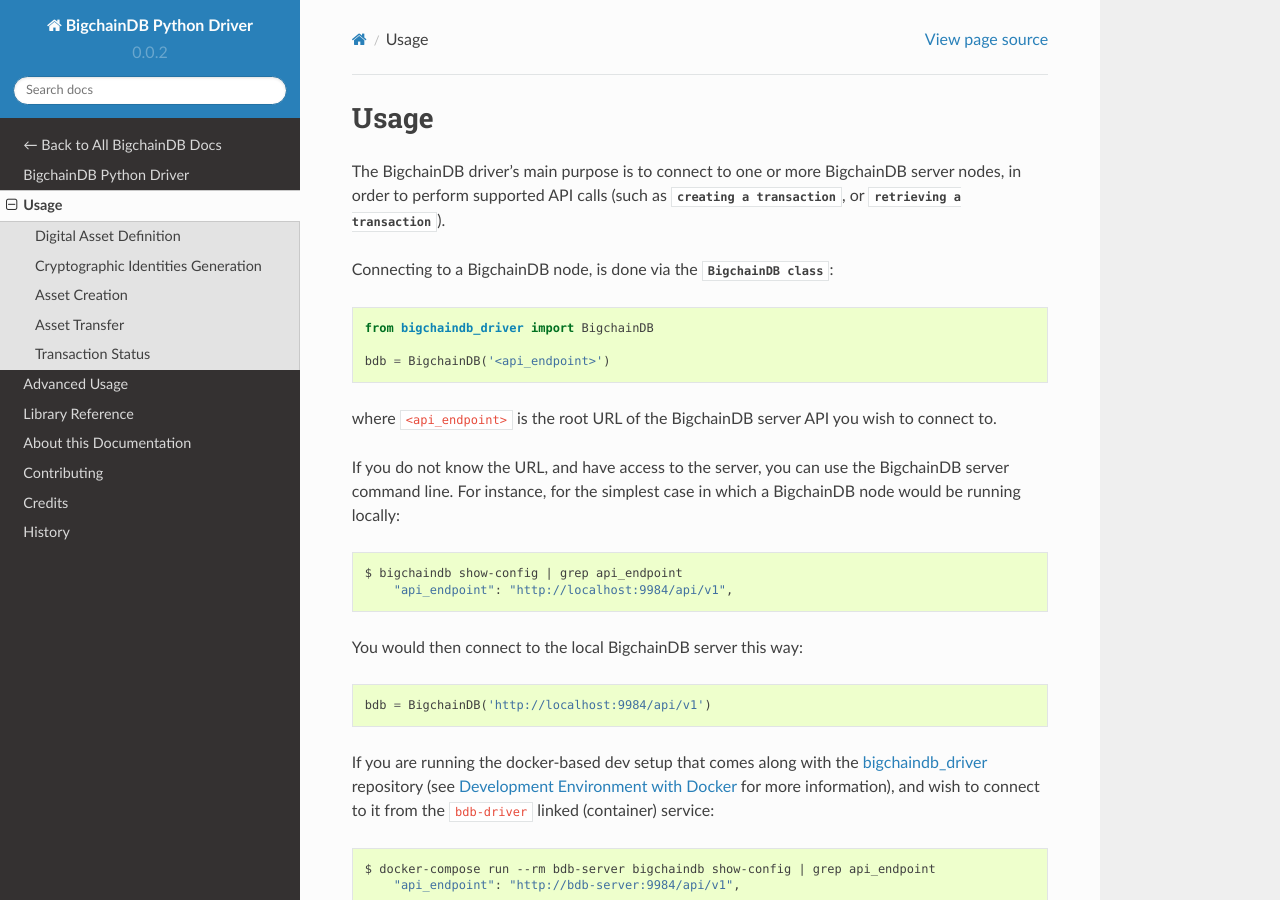
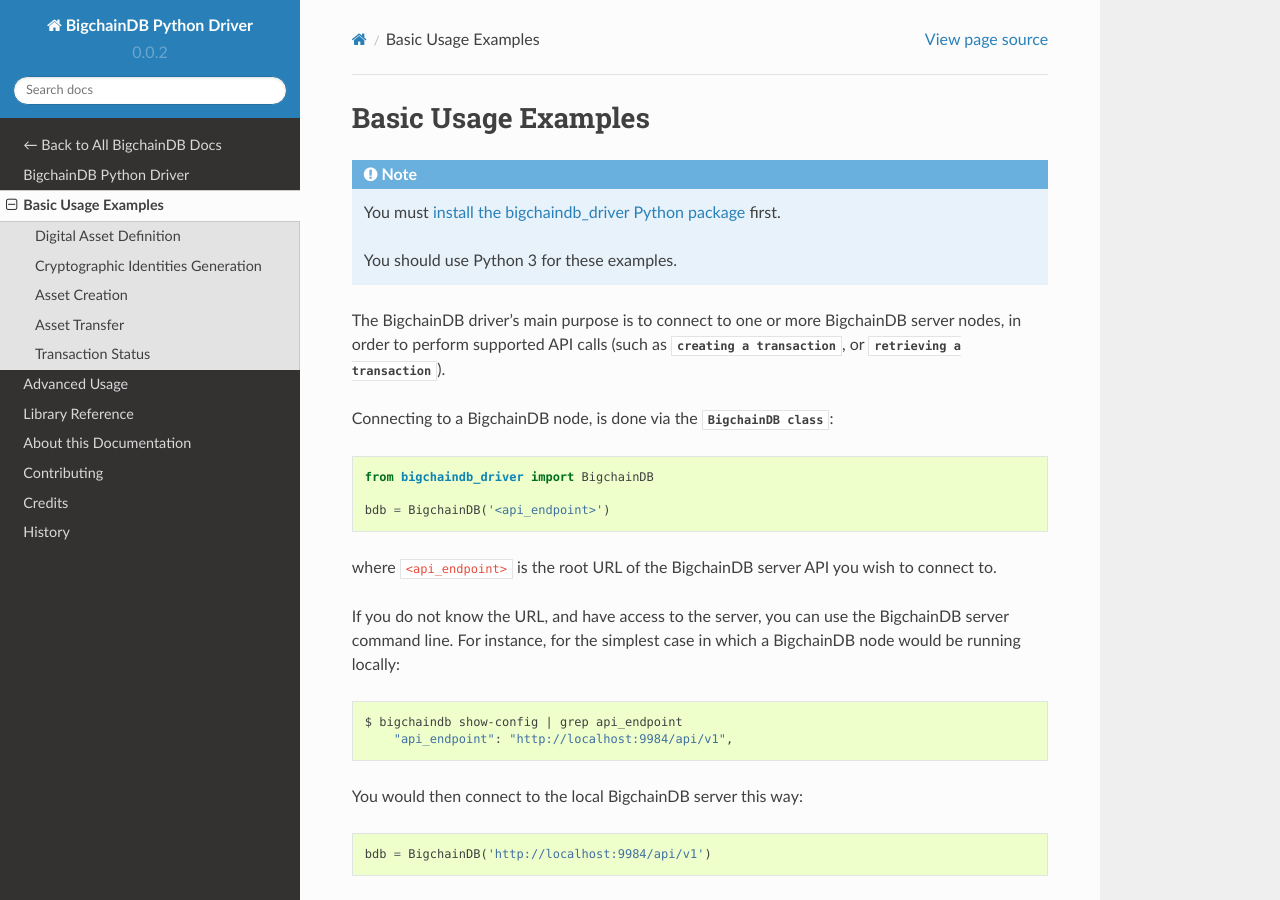
Before and after one commit to bigchaindb/bigchaindb-driver, a Sphinx documentation site: the page built from docs/usage.rst, in a window 1280 px wide and 900 px high. Built offline with Sphinx 7.4.7 and the Read the Docs theme 2.0.0, drawn with Linux system fonts in a browser that asks for light colours; pages that are not in the unit, such as notebooks, are missing from menus.

Commit message:
Retitled Usage page as Basic Usage Examples & added note

```diff
--- a/docs/usage.rst
+++ b/docs/usage.rst
@@ -1,6 +1,14 @@
-=====
-Usage
-=====
+====================
+Basic Usage Examples
+====================
+
+.. note::
+
+   You must :doc:`install the bigchaindb_driver Python package <quickstart-installation>` first.
+
+   You should use Python 3 for these examples.
+
+
 The BigchainDB driver's main purpose is to connect to one or more BigchainDB
 server nodes, in order to perform supported API calls (such as
 :http:post:`creating a transaction </transactions/>`, or
```
